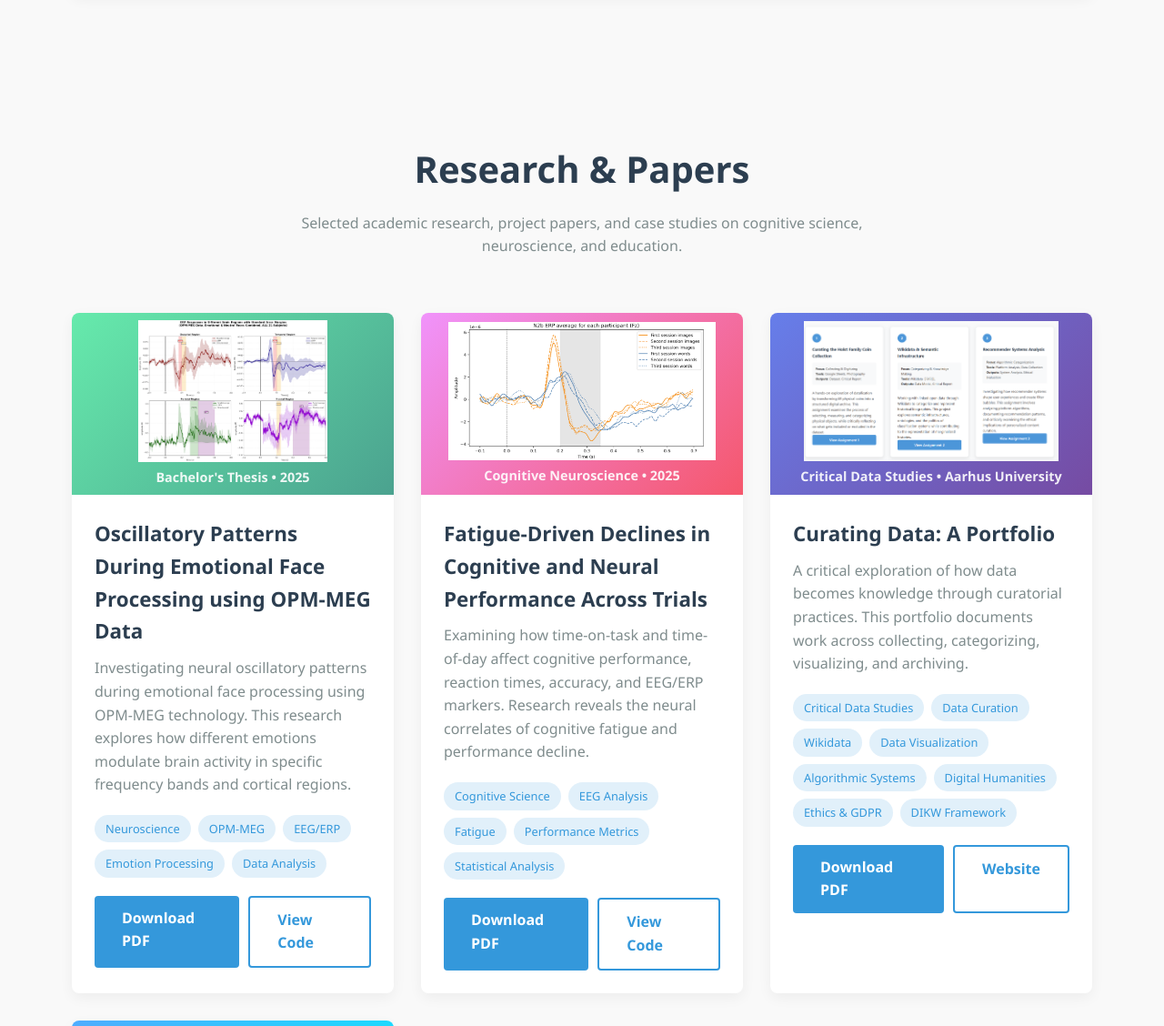
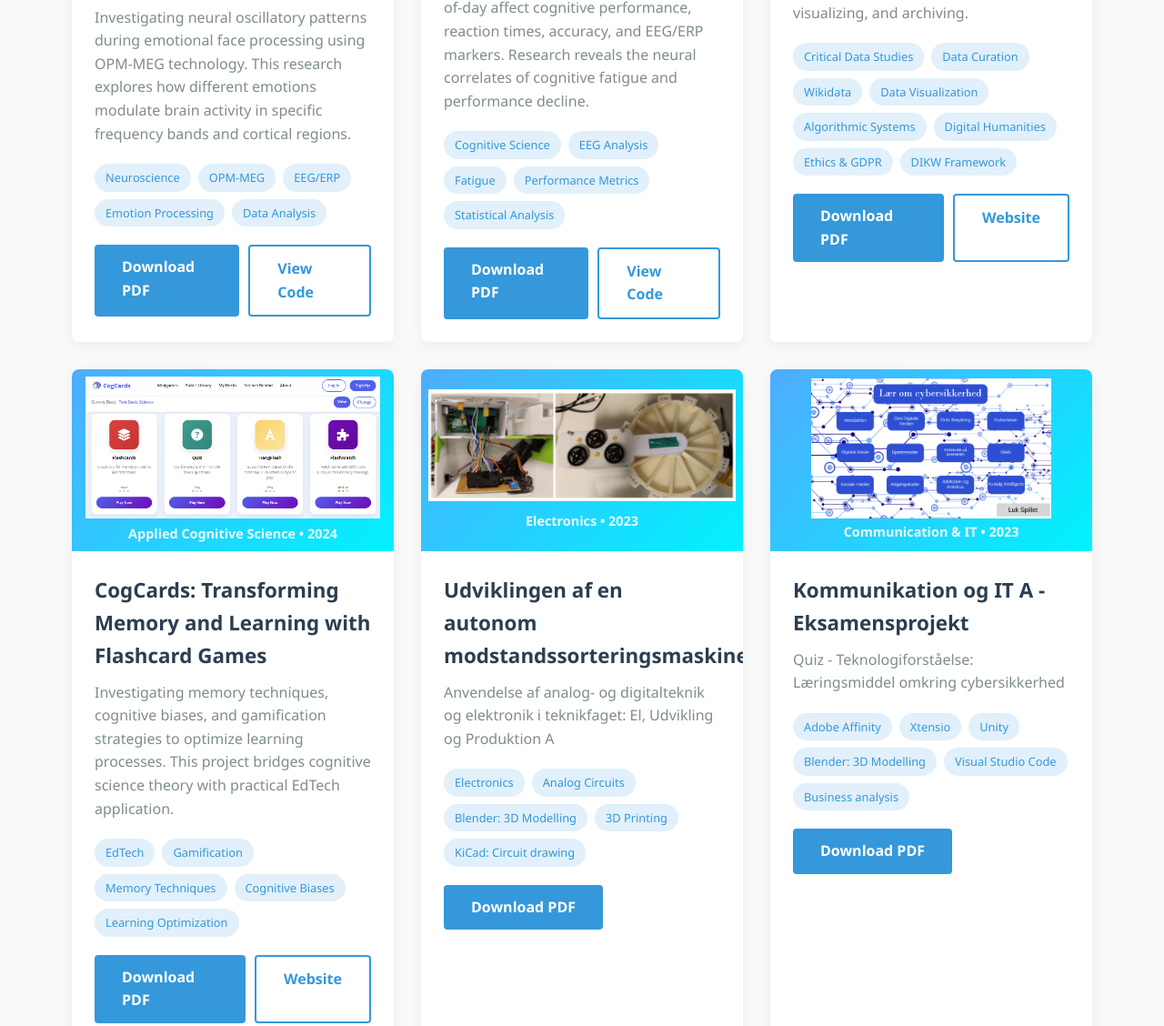
Before and after one commit to Azrae101/Portfolio, a plain HTML site: page index.html in a window 1280 px wide. Shown: the part 4792-5920 px from the top of the page at 91% size. Drawn offline with Linux system fonts and the light colour scheme.

Commit message:
kit og eltek

```diff
--- a/index.html
+++ b/index.html
@@ -801,35 +801,12 @@
         </div>
     </section>
 
-    <section id="honors" class="honors">
-        <div class="container">
-            <div class="section-title">
-                <h2>Honorable Mentions</h2>
-                <p>Selected collaborations and consulting work.</p>
-            </div>
-
-            <div class="projects-grid">
-                <div class="project-card">
-                    <div class="project-img" style="background-color: #95a5a6; background-image: url('images/stark.png'); background-size: cover; background-position: center;"></div>
-                    <div class="project-content">
-                        <h3>Stærk balance consultant</h3>
-                        <p>I helped consult on design choices for the Stærk Balance website. See the project live at <a href="https://staerkbalance.dk/" target="_blank" rel="noopener">staerkbalance.dk</a>.</p>
-                        <div class="project-links">
-                            <a href="https://staerkbalance.dk/" class="btn" target="_blank" rel="noopener">View Site</a>
-                        </div>
-                    </div>
-                </div>
-            </div>
-
-        </div>
-    </section>
-
     <!-- Research & Papers Section -->
     <section id="research" class="research-papers">
         <div class="container">
             <div class="section-title">
                 <h2>Research & Papers</h2>
-                <p>Selected academic research, project papers, and case studies on cognitive science, neuroscience, and education.</p>
+                <p>Selected academic research and project papers on Cognitive Science, IT, Electronics and Education.</p>
             </div>
             <div class="projects-grid">
                 <!-- Paper 1: Bachelor's project -->
@@ -882,7 +859,7 @@
                 <div class="project-card">
                     <div class="project-img" style="background: linear-gradient(135deg, #667eea 0%, #764ba2 100%); display: flex; align-items: center; justify-content: center; flex-direction: column; color: white; padding: 30px; text-align: center;">
                         <img src="images/curating.png" alt="Critical Data Studies" style="max-width: 95%; height: auto; margin-bottom: 5px;">
-                        <div style="font-weight: 600; font-size: 0.9rem; opacity: 0.9;">Critical Data Studies • Aarhus University</div>
+                        <div style="font-weight: 600; font-size: 0.9rem; opacity: 0.9;">Critical Data Studies • 2025</div>
                     </div>
                     <div class="project-content">
                         <h3>Curating Data: A Portfolio</h3>
@@ -927,7 +904,75 @@
                     </div>
                 </div>
 
+                <!-- Paper 4: Electronics Technology -->
+                <div class="project-card">
+                    <div class="project-img" style="background: linear-gradient(135deg, #4facfe 0%, #00f2fe 100%); display: flex; align-items: center; justify-content: center; flex-direction: column; color: white; padding: 30px; text-align: center;">
+                        <img src="images/eltek.png" alt="cogcards" style="max-width: 115%; height: auto; margin-bottom: 10px;">
+                        <div style="font-weight: 600; font-size: 0.9rem; opacity: 0.9;">Electronics • 2023</div>
+                    </div>
+                    <div class="project-content">
+                        <h3>Udviklingen af en autonom modstandssorteringsmaskine</h3>
+                        <p>Anvendelse af analog- og digitalteknik og elektronik i teknikfaget: El, Udvikling og Produktion A</p>
+                        <div class="project-tags">
+                            <span class="project-tag">Electronics</span>
+                            <span class="project-tag">Analog Circuits</span>
+                            <span class="project-tag">Blender: 3D Modelling</span>
+                            <span class="project-tag">3D Printing</span>
+                            <span class="project-tag">KiCad: Circuit drawing</span>
+                        </div>
+                        <div class="project-links">
+                            <a href="papers/eltek.pdf" class="btn" target="_blank" download="Eltek_Research.pdf">Download PDF</a>
+                        </div>
+                    </div>
+                </div>
+
+                <!-- Paper 5: Communication & IT -->
+                <div class="project-card">
+                    <div class="project-img" style="background: linear-gradient(135deg, #4facfe 0%, #00f2fe 100%); display: flex; align-items: center; justify-content: center; flex-direction: column; color: white; padding: 30px; text-align: center;">
+                        <img src="images/kit.png" alt="cogcards" style="max-width: 90%; height: auto; margin-bottom: 3px;">
+                        <div style="font-weight: 600; font-size: 0.9rem; opacity: 0.9;">Communication & IT • 2023</div>
+                    </div>
+                    <div class="project-content">
+                        <h3>Kommunikation og IT A - Eksamensprojekt</h3>
+                        <p>Quiz - Teknologiforståelse: Læringsmiddel omkring cybersikkerhed</p>
+                        <div class="project-tags">
+                            <span class="project-tag">Adobe Affinity</span>
+                            <span class="project-tag">Xtensio</span>
+                            <span class="project-tag">Unity</span>
+                            <span class="project-tag">Blender: 3D Modelling</span>
+                            <span class="project-tag">Visual Studio Code</span>
+                            <span class="project-tag">Business analysis</span>
+                        </div>
+                        <div class="project-links">
+                            <a href="papers/kit.pdf" class="btn" target="_blank" download="Kit_Research.pdf">Download PDF</a>
+                        </div>
+                    </div>
+                </div>
+
             </div>
+        </div>
+    </section>
+
+    <section id="honors" class="honors">
+        <div class="container">
+            <div class="section-title">
+                <h2>Honorable Mentions</h2>
+                <p>Selected collaborations and consulting work.</p>
+            </div>
+
+            <div class="projects-grid">
+                <div class="project-card">
+                    <div class="project-img" style="background-color: #95a5a6; background-image: url('images/stark.png'); background-size: cover; background-position: center;"></div>
+                    <div class="project-content">
+                        <h3>Stærk balance consultant</h3>
+                        <p>I helped consult on design choices for the Stærk Balance website. See the project live at <a href="https://staerkbalance.dk/" target="_blank" rel="noopener">staerkbalance.dk</a>.</p>
+                        <div class="project-links">
+                            <a href="https://staerkbalance.dk/" class="btn" target="_blank" rel="noopener">View Site</a>
+                        </div>
+                    </div>
+                </div>
+            </div>
+
         </div>
     </section>
 
@@ -942,18 +987,9 @@
                     <h3>Let's Connect</h3>
                     <p>I'm always interested in new opportunities, collaborations, and discussions about cognitive science, educational technology, and data visualization.</p>
                     <ul class="contact-details">
-                        <li>
-                            <i>📍</i>
-                            <span>Aarhus, Denmark</span>
-                        </li>
-                        <li>
-                            <i>📧</i>
-                            <span>clara.holst@example.com</span>
-                        </li>
-                        <li>
-                            <i>🎓</i>
-                            <span>Cognitive Science, Aarhus University</span>
-                        </li>
+                        <li>📍 Aarhus, Denmark</li>
+                        <li>📧 clara.holst@example.com</li>
+                        <li>🎓 Cognitive Science, Aarhus University</li>
                     </ul>
                     <div class="social-links">
                         <a href="#" class="social-link">in</a>
```
Also changed, not shown: images/eltek.png (added), images/kit.png (added), 1 other file.
